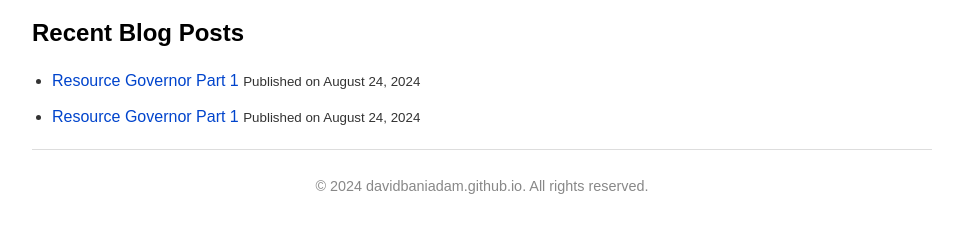
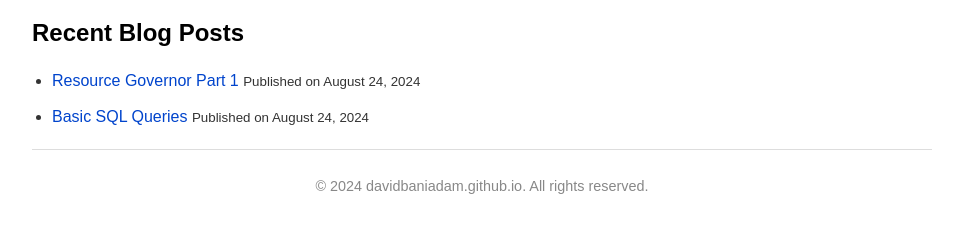
Before and after one commit to davidbaniadam/davidbaniadam.github.io, a Jekyll site: the page built from index.md, in a window 1280 px wide. Shown: the part 343-576 px from the top of the page, without its empty margins (158-1121 px from the left). Built offline with Jekyll 4.4.1, drawn with Linux system fonts in a browser that asks for light colours.

Commit message:
Update 2024-08-24-basic-sql-queries.md

```diff
--- a/_posts/2024-08-24-basic-sql-queries.md
+++ b/_posts/2024-08-24-basic-sql-queries.md
@@ -1,6 +1,6 @@
 ---
 layout: post
-title: "Resource Governor Part 1"
+title: "Basic SQL Queries"
 date: 2024-08-24 10:00:00 +0000
 categories: blog
 permalink: basic-sql-queries.html
```
